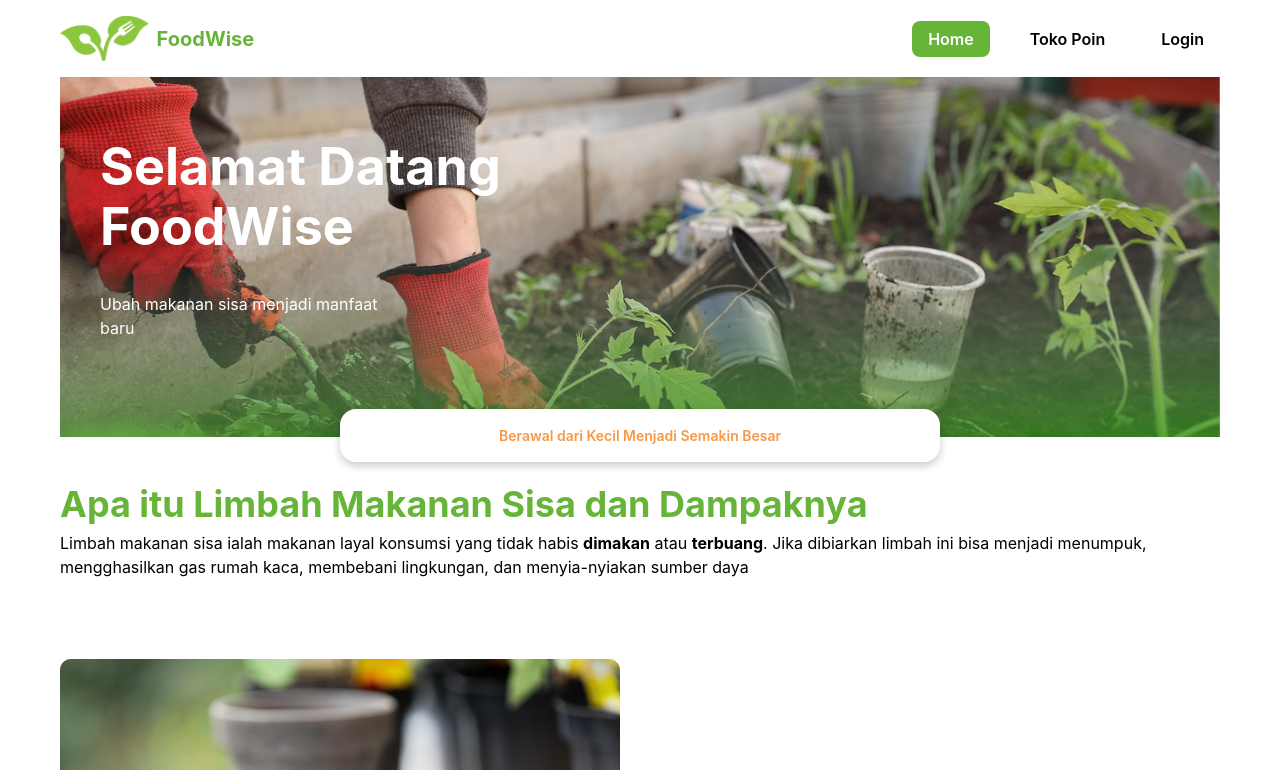
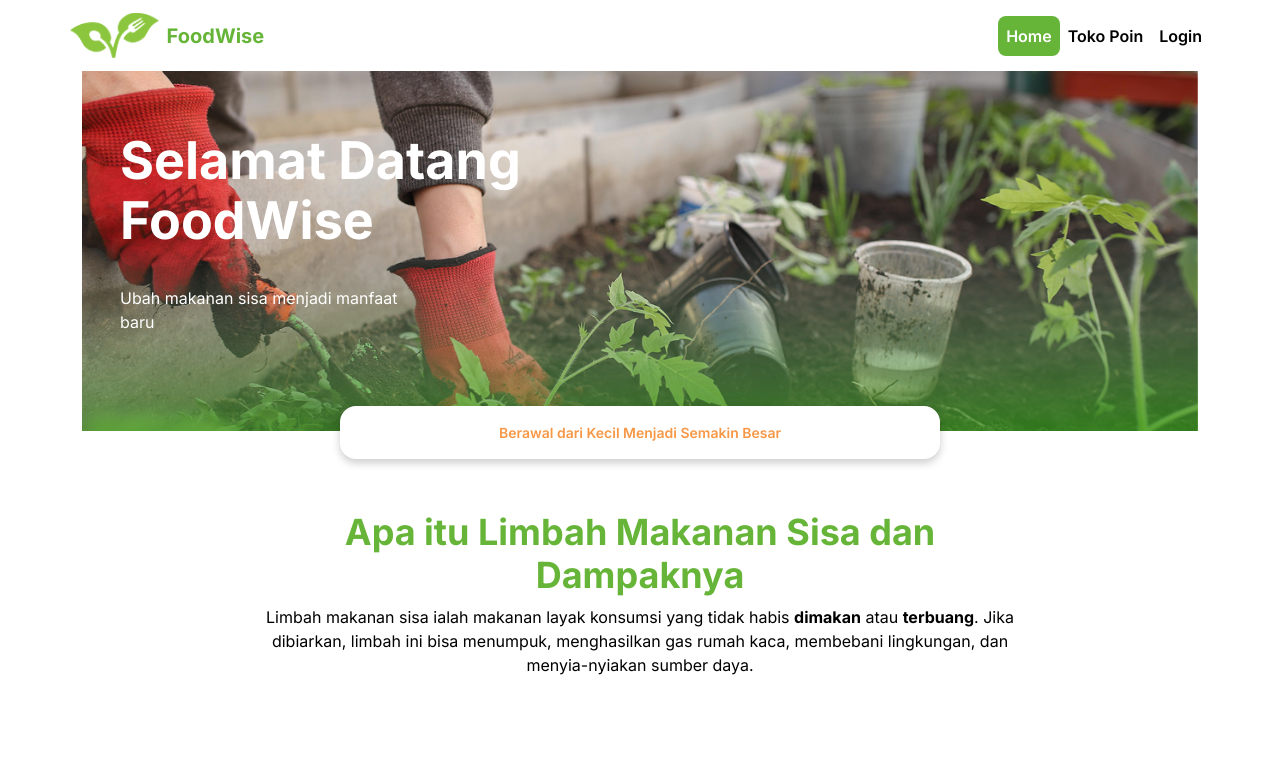
Before and after one commit to Hasbyghzl/FoodWise, a plain HTML site: page src/landing.html in a window 1280 px wide. Shown: the top 770 px of the page. Drawn offline with nearby package versions, Linux system fonts and the light colour scheme.

Commit message:
Memakai boostrap

```diff
--- a/src/landing.html
+++ b/src/landing.html
@@ -1,136 +1,199 @@
 <!doctype html>
 <html lang="id">
   <head>
+    <meta charset="UTF-8" />
+    <meta name="viewport" content="width=device-width, initial-scale=1.0" />
     <title>FoodWise</title>
+
+    <link
+      href="https://fonts.googleapis.com/css2?family=Inter:wght@400;600;700&display=swap"
+      rel="stylesheet"
+    />
+    <link
+      href="https://cdn.jsdelivr.net/npm/bootstrap@5.3.3/dist/css/bootstrap.min.css"
+      rel="stylesheet"
+    />
     <link rel="stylesheet" href="../style/landing.css" />
   </head>
 
   <body>
     <!-- Navbar -->
     <header>
-      <nav class="navbar">
-        <a href="#home">
+      <nav class="navbar navbar-expand-md container">
+        <a class="navbar-brand" href="#home">
           <img src="../asset/Logo.png" alt="Logo FoodWise" />
           <span>FoodWise</span>
         </a>
-        <ul>
-          <li><a href="#home" class="aktif">Home</a></li>
-          <li><a href="toko-poin.html">Toko Poin</a></li>
-          <li><a href="login.html">Login</a></li>
+
+        <button
+          class="navbar-toggler"
+          type="button"
+          data-bs-toggle="collapse"
+          data-bs-target="#menu"
+        >
+          <span class="navbar-toggler-icon"></span>
+        </button>
+
+        <div class="collapse navbar-collapse justify-content-end" id="menu">
+          <ul class="navbar-nav">
+            <li><a class="nav-link aktif" href="#home">Home</a></li>
+            <li>
+              <a class="nav-link" href="tokopoin-bootstrap.html">Toko Poin</a>
+            </li>
+            <li><a class="nav-link" href="login.html">Login</a></li>
           </ul>
+        </div>
       </nav>
     </header>
 
     <main>
       <!-- Hero -->
-      <section id="home" class="hero">
+      <section id="home" class="hero container">
         <img src="../asset/Banner_fw.png" alt="Banner FoodWise" />
         <h1>Selamat Datang FoodWise</h1>
         <p>Ubah makanan sisa menjadi manfaat baru</p>
-        <div>
+        <div class="slogan">
           <p>Berawal dari Kecil Menjadi Semakin Besar</p>
         </div>
       </section>
 
-      <!-- edukasi/penjelasannyaak -->
-      <section id="limbah">
+      <!-- Limbah -->
+      <section id="limbah" class="container">
         <h2>Apa itu Limbah Makanan Sisa dan Dampaknya</h2>
         <p>
-          Limbah makanan sisa ialah makanan layal konsumsi yang tidak habis
+          Limbah makanan sisa ialah makanan layak konsumsi yang tidak habis
           <strong>dimakan</strong> atau <strong>terbuang</strong>. Jika
-          dibiarkan limbah ini bisa menjadi menumpuk, mengghasilkan gas rumah
-          kaca, membebani lingkungan, dan menyia-nyiakan sumber daya
+          dibiarkan, limbah ini bisa menumpuk, menghasilkan gas rumah kaca,
+          membebani lingkungan, dan menyia-nyiakan sumber daya.
         </p>
       </section>
 
-      <!-- solusi -->
-      <section id="solusi" class="solusi">
+      <!-- Solusi -->
+      <section id="solusi" class="container">
+        <div class="row align-items-center">
+          <div class="col-md-6">
             <img src="../asset/Profil.png" alt="Profil FoodWise" />
-        <div>
+          </div>
+          <div class="col-md-6">
             <h2 class="judul-solusi">Solusi</h2>
             <p>
-            FoodWise adalah gerakan dan platform yang mengajak masyarakat untuk
-            lebih bijak mengelola makanan sisa.
+              FoodWise adalah gerakan dan platform yang mengajak masyarakat
+              untuk lebih bijak mengelola makanan sisa.
             </p>
             <p>
               Kami hadir dengan solusi sederhana dan berdampak nyata untuk
               mengurangi limbah makanan serta menciptakan gaya hidup lebih ramah
-            lingkungan
+              lingkungan.
             </p>
+          </div>
         </div>
       </section>
 
-      <!-- keuntungannya -->
+      <!-- Keuntungan -->
       <section id="keuntungan">
+        <div class="container">
           <h2>Keuntungan bergabung dengan FoodWise</h2>
           <p>Lihat Berbagai Manfaat yang Bisa Didapatkan!</p>
+        </div>
 
-        <!--misi-->
         <div class="daftar-misi">
+          <div class="container">
+            <div class="row justify-content-center g-4">
+              <div class="col-md-4 col-lg-3">
                 <article class="untung">
+                  <img src="../asset/Misi.png" alt="Ikut Misi" />
                   <h3>Ikut Misi</h3>
-            <img src="../asset/Misi.png" alt="Ikut Misi" />
                   <p>Selesaikan misi untuk poin tambahan</p>
                 </article>
+              </div>
 
-          <!--bagian poin-->
+              <div class="col-md-4 col-lg-3">
                 <article class="untung">
+                  <img src="../asset/Poin.png" alt="Poin" />
                   <h3>Poin</h3>
-            <img src="../asset/Poin.png" alt="Poin" />
                   <p>Setiap setor sisa makanan dapat poin</p>
                 </article>
+              </div>
 
-          <!--bagian tuker reward-->
+              <div class="col-md-4 col-lg-3">
                 <article class="untung">
+                  <img src="../asset/Reward.png" alt="Tuker Reward" />
                   <h3>Tuker Reward</h3>
-            <img src="../asset/Reward.png" alt="Tuker Reward" />
                   <p>Poin ditukar minyak, beras, dll</p>
                 </article>
               </div>
+            </div>
+          </div>
+        </div>
       </section>
 
-      <!-- Produknya yg dijual -->
-      <section id="produk">
+      <!-- Produk -->
+      <section id="produk" class="container">
         <h2>Produk Dijual</h2>
         <p>Beli produk hasil olahan!</p>
 
+        <div class="row justify-content-center g-4">
+          <div class="col-md-6 col-lg-4">
+            <article class="produk pupuk">
+              <img src="../asset/Pupuk.png" alt="Pupuk" />
+              <div class="info">
                 <div>
-          <article class="produk">
-            <img src="../asset/Pupuk.png" alt="Pupuk" />
                   <h3>Pupuk</h3>
                   <p>Harga</p>
-            <button type="button">Beli</button>
+                </div>
+                <button type="button" class="beli">Beli</button>
+              </div>
             </article>
+          </div>
 
-          <article class="produk">
+          <div class="col-md-6 col-lg-4">
+            <article class="produk maggot">
               <img src="../asset/Maggot.png" alt="Maggot" />
+              <div class="info">
+                <div>
                   <h3>Maggot</h3>
                   <p>Harga</p>
-            <button type="button">Beli</button>
+                </div>
+                <button type="button" class="beli">Beli</button>
+              </div>
             </article>
+          </div>
         </div>
       </section>
     </main>
 
     <!-- Footer -->
     <footer>
-      <div>
+      <div class="container">
+        <div class="row align-items-center">
+          <div class="col-md-3 logo-footer">
+            <img src="../asset/Logo.png" alt="Logo FoodWise" />
             <h2>FoodWise</h2>
           </div>
 
-      <div>
+          <div class="col-md-5">
             <h3>Contact</h3>
             <ul>
               <li><a href="tel:15005724356">1500 572 4356</a></li>
-          <li><a href="mailto:Foodwise@gmail.com">Foodwise@gmail.com</a></li>
-          <li><a href="https://wa.me/621234567891">+62 123-4567-8911</a></li>
+              <li>
+                <a href="mailto:Foodwise@gmail.com">Foodwise@gmail.com</a>
+              </li>
+              <li>
+                <a href="https://wa.me/6212345678911">+62 123-4567-8911</a>
+              </li>
             </ul>
           </div>
 
-      <div>
+          <div class="col-md-4 lokasi">
             <h3>Lokasi</h3>
-        <address>Jl. Mangga No. 12, Perumahan Apel Indah, Kota Depok.</address>
+            <address>
+              Jl. Mangga No. 12, Perumahan Apel Indah, Kota Depok.
+            </address>
+          </div>
+        </div>
       </div>
     </footer>
+
+    <script src="https://cdn.jsdelivr.net/npm/bootstrap@5.3.3/dist/js/bootstrap.bundle.min.js"></script>
   </body>
 </html>
--- a/style/landing.css
+++ b/style/landing.css
@@ -5,66 +5,28 @@
   --abu-biru: #303a40;
   --hitam: #000000;
   --putih: #ffffff;
-
-  --font-utama: "Inter", poppins, sans-serif;
-  --tebal-dikit: 400;
-  --tebal-biasa: 600;
-  --tebal-banget: 700;
-
-  --teks-kecil: 14px;
-  --teks-sedang: 16px;
-  --teks-besar: 20px;
-  --judul-h3: 24px;
-  --judul-h2: 36px;
-  --judul-h1: 52px;
-
-  --jarak-1: 8px;
-  --jarak-2: 16px;
-  --jarak-3: 24px;
-  --jarak-4: 40px;
-  --jarak-5: 80px;
-  --padding-samping: 60px;
-
-  --rounded-tipis: 8px;
-  --rounded-sedang: 16px;
-  --rounded-bulet: 99px;
-}
-
-* {
-  margin: 0;
-  padding: 0;
-  box-sizing: border-box;
 }
 
 body {
-  font-family: var(--font-utama);
-  font-size: var(--teks-sedang);
+  font-family: "Inter", poppins, sans-serif;
+  font-size: 16px;
   color: var(--hitam);
-  line-height: 1.5;
-}
-
-h1,
-h2,
-h3 {
-  font-weight: var(--tebal-banget);
 }
 
 h2 {
-  font-size: var(--judul-h2);
+  font-size: 36px;
+  font-weight: 700;
   color: var(--hijau);
 }
 
 h3 {
-  font-size: var(--judul-h3);
+  font-size: 24px;
+  font-weight: 700;
 }
 
 a {
+  color: inherit;
   text-decoration: none;
-  color: inherit;
-}
-
-ul {
-  list-style: none;
 }
 
 img {
@@ -72,51 +34,41 @@ img {
 }
 
 section {
-  padding: var(--jarak-4) var(--padding-samping);
+  padding: 40px 0;
 }
 
-.navbar {
+.navbar-brand {
   display: flex;
-  justify-content: space-between;
   align-items: center;
-  padding: var(--jarak-2) var(--padding-samping);
+  gap: 8px;
+  font-size: 20px;
+  font-weight: 700;
+  color: var(--hijau);
 }
 
-.navbar > a {
-  display: flex;
-  align-items: center;
-  gap: var(--jarak-1);
+.navbar-brand:hover {
   color: var(--hijau);
-  font-size: var(--teks-besar);
-  font-weight: var(--tebal-banget);
 }
 
-.navbar > a img {
+.navbar-brand img {
   height: 45px;
 }
 
-.navbar ul {
-  display: flex;
-  align-items: center;
-  gap: var(--jarak-3);
+.navbar .nav-link {
+  padding: 8px 16px;
+  font-weight: 600;
+  color: var(--hitam);
+  border-radius: 8px;
 }
 
-.navbar ul a {
-  padding: var(--jarak-1) var(--jarak-2);
-  font-size: var(--teks-sedang);
-  font-weight: var(--tebal-biasa);
-  border-radius: var(--rounded-tipis);
-}
-
-.aktif {
+.navbar .nav-link.aktif {
   background-color: var(--hijau);
   color: var(--putih);
 }
 
-/* ===== HERO ===== */
 .hero {
   position: relative;
-  padding: 0 var(--padding-samping);
+  padding: 0 12px;
 }
 
 .hero img {
@@ -129,9 +81,10 @@ section {
 .hero h1 {
   position: absolute;
   top: 60px;
-  left: 100px;
-  max-width: 420px;
-  font-size: var(--judul-h1);
+  left: 50px;
+  max-width: 480px;
+  font-size: 52px;
+  font-weight: 700;
   line-height: 1.15;
   color: var(--putih);
 }
@@ -139,27 +92,52 @@ section {
 .hero > p {
   position: absolute;
   top: 215px;
-  left: 100px;
+  left: 50px;
   max-width: 300px;
   color: var(--putih);
-  font-size: var(--teks-sedang);
 }
 
-.hero div {
+.slogan {
   position: absolute;
-  bottom: -25px;
+  bottom: -28px;
   left: 50%;
   transform: translateX(-50%);
   width: 600px;
-  padding: var(--jarak-2);
+  max-width: 90%;
+  padding: 16px;
   background-color: var(--putih);
-  border-radius: var(--rounded-sedang);
+  border-radius: 16px;
   box-shadow: 0 4px 8px rgba(0, 0, 0, 0.2);
   text-align: center;
 }
 
-.hero div p {
+.slogan p {
+  margin: 0;
+  font-size: 14px;
+  font-weight: 600;
   color: var(--oren);
-  font-size: var(--teks-kecil);
-  font-weight: var(--tebal-biasa);
 }
+
+#limbah {
+  padding-top: 80px;
+  text-align: center;
+}
+
+#limbah h2,
+#limbah p {
+  max-width: 750px;
+  margin-left: auto;
+  margin-right: auto;
+}
+
+#solusi img {
+  border-radius: 16px;
+}
+
+#solusi p {
+  text-align: justify;
+}
+
+.judul-solusi {
+  color: var(--oren);
+}
```
Lines whose indentation alone changed are shown as unchanged.
